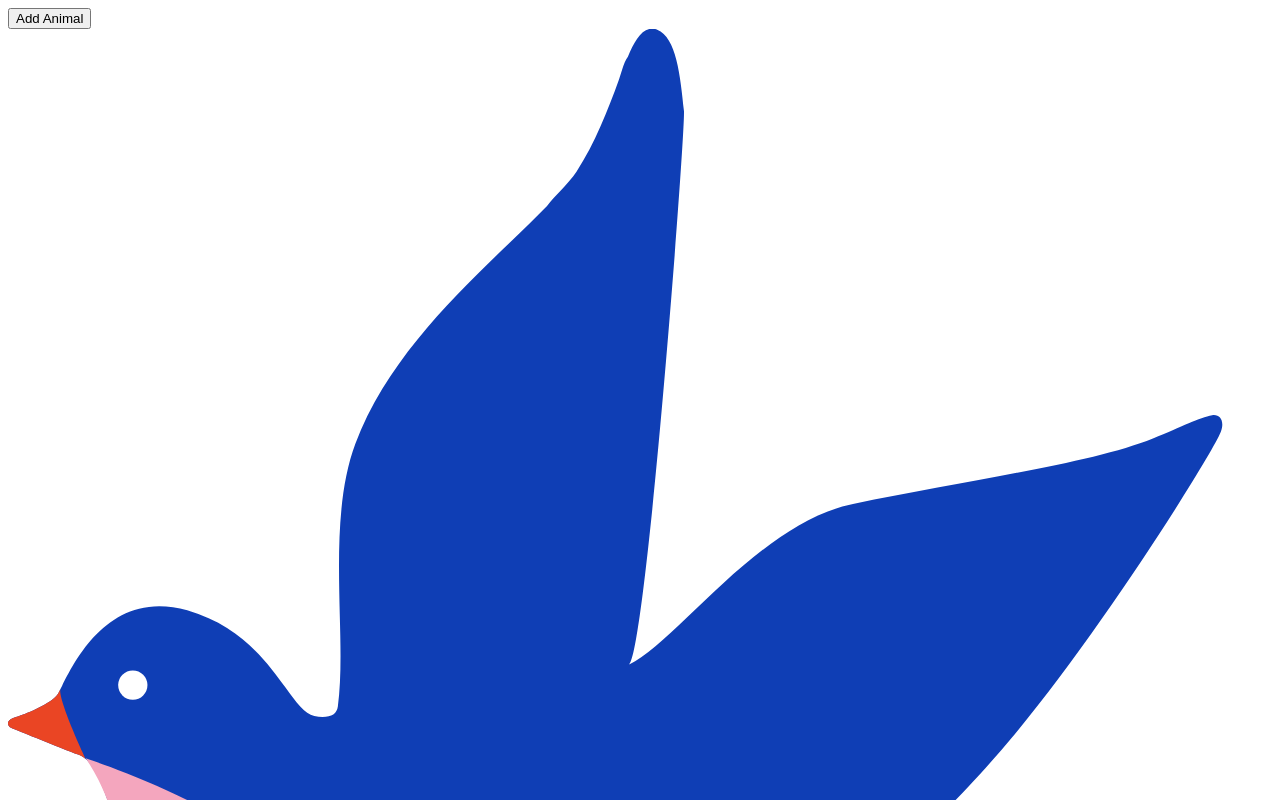
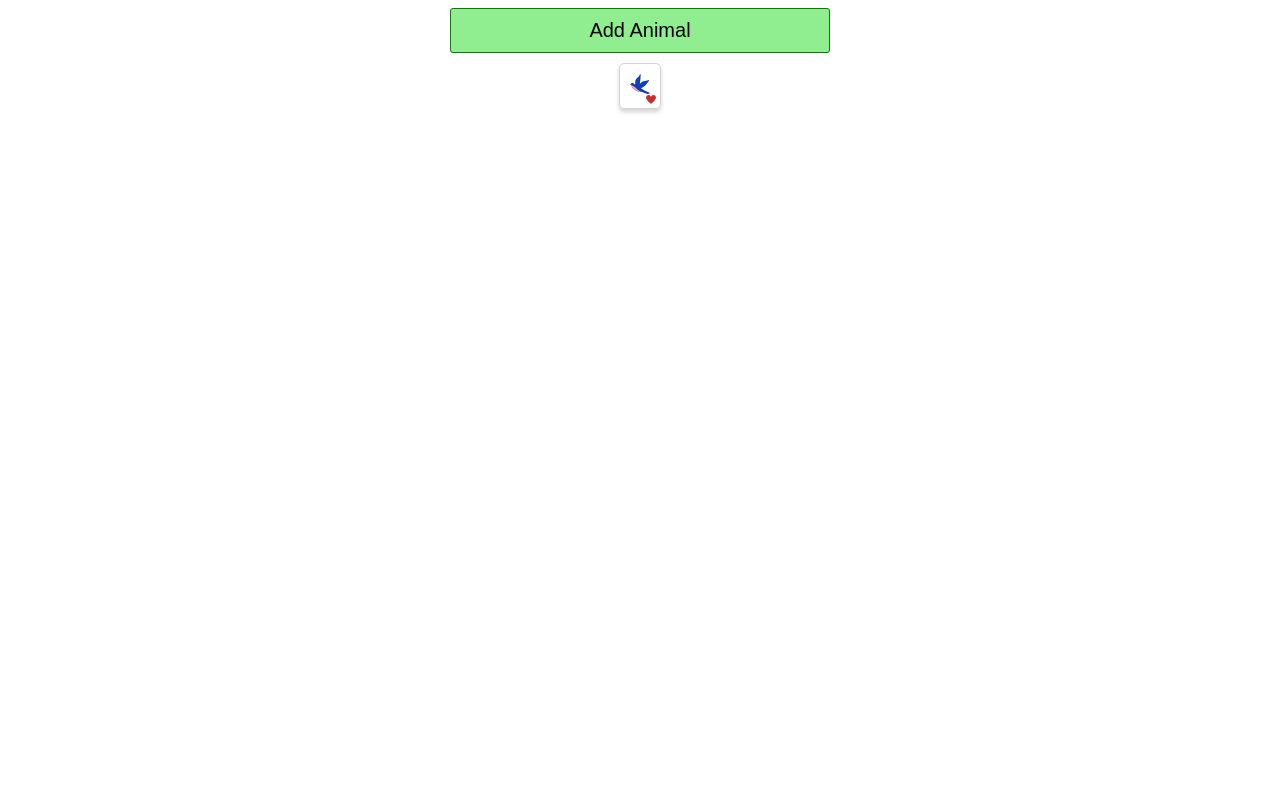
Before and after one commit to saifullah35/React-Media, a React (Create React App) app in the folder animals/: page / in a window 1280 px wide. Both pictures are taken after a click on the button "Add Animal". Shown: the top 800 px of the page. Built offline with nearby package versions, Linux system fonts and the light colour scheme.

Commit message:
Completed 'How to change your app' section

```diff
--- /dev/null
+++ b/animals/src/AnimalShow.css
@@ -0,0 +1,18 @@
+.animal-show{
+    position: relative;
+    border: 1px solid lightgray;
+    padding: 10px;
+    border-radius: 5px;
+    margin: 10px;
+    box-shadow: 0px 3px 4px lightgray;
+}
+
+.animal {
+    height: 20px;
+}
+
+.heart {
+    position: absolute;
+    bottom: 10%;
+    right: 10%;
+}
--- a/animals/src/AnimalShow.js
+++ b/animals/src/AnimalShow.js
@@ -1,3 +1,4 @@
+import './AnimalShow.css';
 import { useState } from 'react';
 import bird from './svg/bird.svg';
 import cat from './svg/cat.svg';
@@ -28,9 +29,9 @@
     };
 
     return(
-        <div onClick={handleClick}>
-            <img alt="animal" src={svgMap[type]} />
-            <img alt="heart" src={heart}
+        <div className="animal-show" onClick={handleClick}>
+            <img className= "animal" alt="animal" src={svgMap[type]} />
+            <img className= "heart" alt="heart" src={heart}
             style = {{width: 10 + 10 * clicks + 'px'}} // One set to indicate we're writing JS, second set to indicate we are creating an object
             />
         </div>
--- /dev/null
+++ b/animals/src/App.css
@@ -0,0 +1,22 @@
+.app {
+    display: flex;
+    flex-direction: column;
+    align-items: center;
+}
+
+button {
+    background-color: lightgreen;
+    border: 1px solid green;
+    border-radius: 3px;
+    font-size: 20px;
+    padding: 10px;
+    width: 30%;
+}
+
+/* Wraps all the different animals */
+.animal-list {
+    display: flex;
+    flex-direction: row;
+    flex-wrap: wrap;
+    justify-content: center;
+}
--- a/animals/src/App.js
+++ b/animals/src/App.js
@@ -1,5 +1,6 @@
 import AnimalShow from './AnimalShow';
 import { useState } from 'react';
+import './App.css';
 
 function getRandomAnimal() {
     const animals = ['bird', 'cat', 'cow', 'dog', 'gator', 'horse']
@@ -24,11 +25,11 @@
     });
 
     return (
-        <div>
+        <div className = "app">
             {/* Line below is another way of defining the function with a reference*/}
             {/* onClick = {() => console.log('Button was clicked')} */}
             <button onClick = {handleClick}>Add Animal</button>
-            <div>{renderedAnimals}</div>
+            <div className = "animal-list">{renderedAnimals}</div>
         </div>
     );
 }
```
